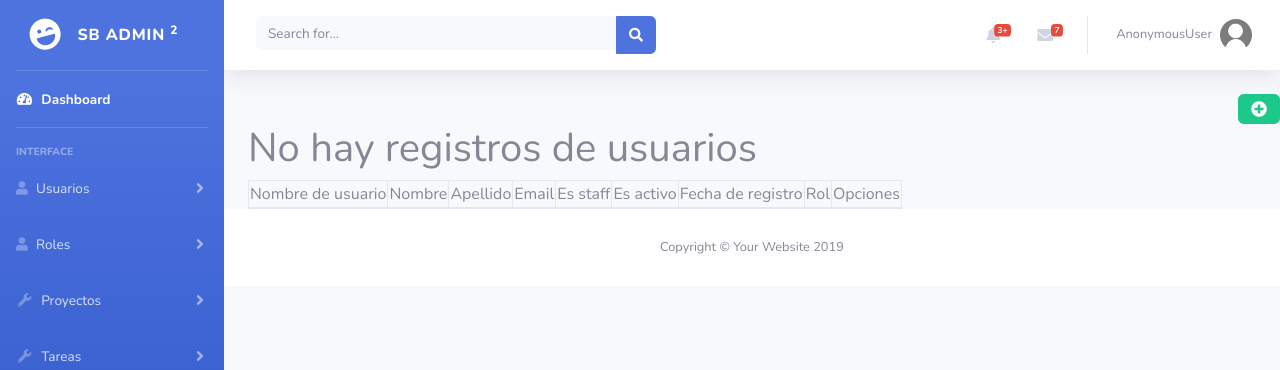
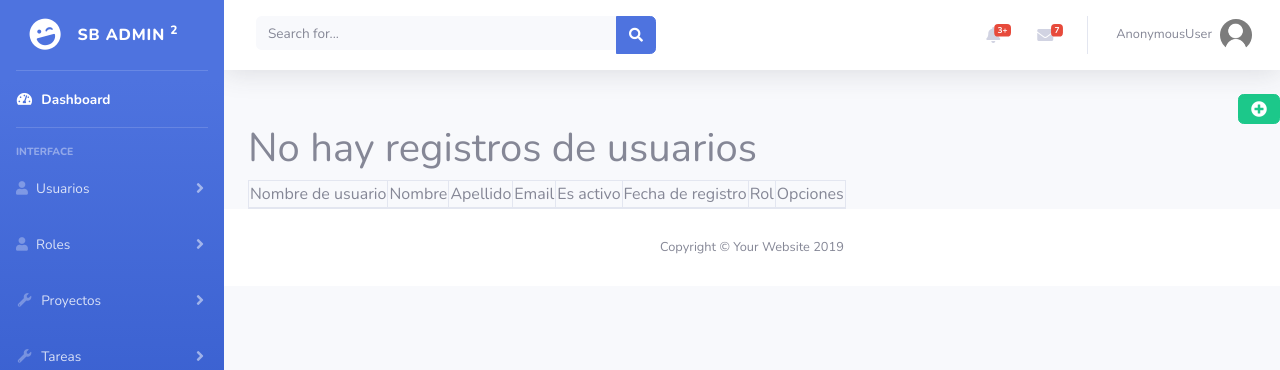
Before and after one commit to TheNanfe/IS2_PROJECT, a Django app: template templates/usuario/lista_usuarios.html in a window 1280 px wide. Shown: the top 370 px of the page. Run offline with Django 3.2, Linux system fonts and the light colour scheme; the template is opened without the code that fills it, so the values that code supplies are empty; some libraries are stand-ins or nearby versions.

Commit message:
lista_usuarios.html modificado

```diff
--- a/templates/usuario/lista_usuarios.html
+++ b/templates/usuario/lista_usuarios.html
@@ -19,7 +19,6 @@
                 <td>Nombre</td>
                 <td>Apellido</td>
                 <td>Email</td>
-                   <td>Es staff</td>
                 <td>Es activo</td>
                 <td>Fecha de registro</td>
                 <td>Rol</td>
```
Lines whose indentation alone changed are shown as unchanged.
